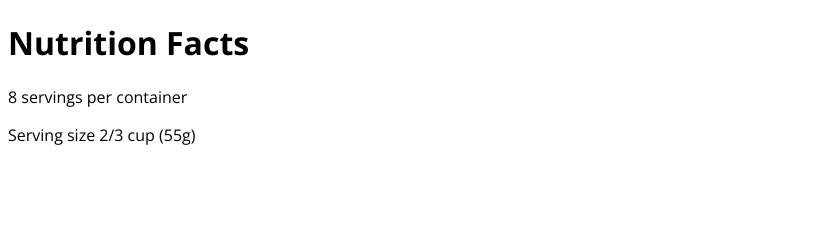
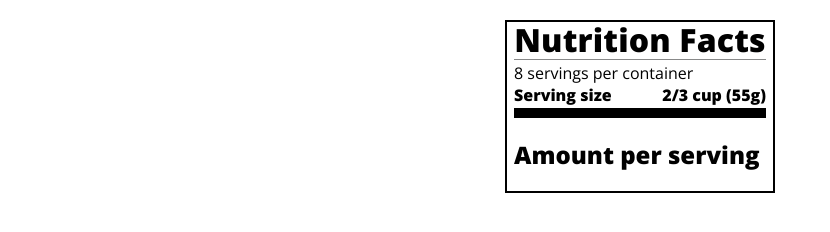
Before and after one commit to Zacharyjpeter/FCC-NutritionLabel, a plain HTML site: page index.html in a window 1280 px wide. Shown: the whole page, without its empty margins (0-830 px from the left). Drawn offline with nearby package versions, Linux system fonts and the light colour scheme.

Commit message:
made a bunch of html css updates

```diff
--- a/index.html
+++ b/index.html
@@ -9,8 +9,19 @@
 </head>
 
 <body>
-  <h1>Nutrition Facts</h1>
-  <p>8 servings per container</p>
-  <p>Serving size 2/3 cup (55g)</p>
+  <div class="label">
+    <header>
+      <h1 class="bold">Nutrition Facts</h1>
+      <div class="divider"></div>
+      <p>8 servings per container</p>
+      <p class="bold">Serving size <span>2/3 cup (55g)</span></p>
+    </header>
+    <div class="divider large"></div>
+    <div class="calories-info">
+      <div class="left-container">
+      <h2 class="bold small-text">Amount per serving</h2>
+      <div>
+    </div>
+  </div>
 </body>
 </html>
--- a/styles.css
+++ b/styles.css
@@ -1,3 +1,48 @@
-body {
-    font-family: "Open Sans", sans-serif;
+* {
+    box-sizing: border-box;
   }
+
+  html {
+    font-size: 16px;
+  }
+
+  body {
+    font-family: 'Open Sans', sans-serif;
+  }
+
+  .label {
+    border: 2px solid black;
+    width: 270px;
+    margin: 20px auto;
+    padding: 0 7px;
+  }
+
+  header h1 {
+    text-align: center;
+    margin: -4px 0;
+    letter-spacing: 0.15px
+  }
+
+  p {
+    margin: 0;
+    display: flex;
+    justify-content: space-between;
+  }
+
+  .divider {
+    border-bottom: 1px solid #888989;
+    margin: 2px 0;
+  }
+
+  .bold {
+    font-weight: 800;
+  }
+
+  .large {
+    height: 10px;
+  }
+
+  .large, .medium {
+    background-color: black;
+    border: 0;
+  }
```
Also changed, not shown: 1 other file.
